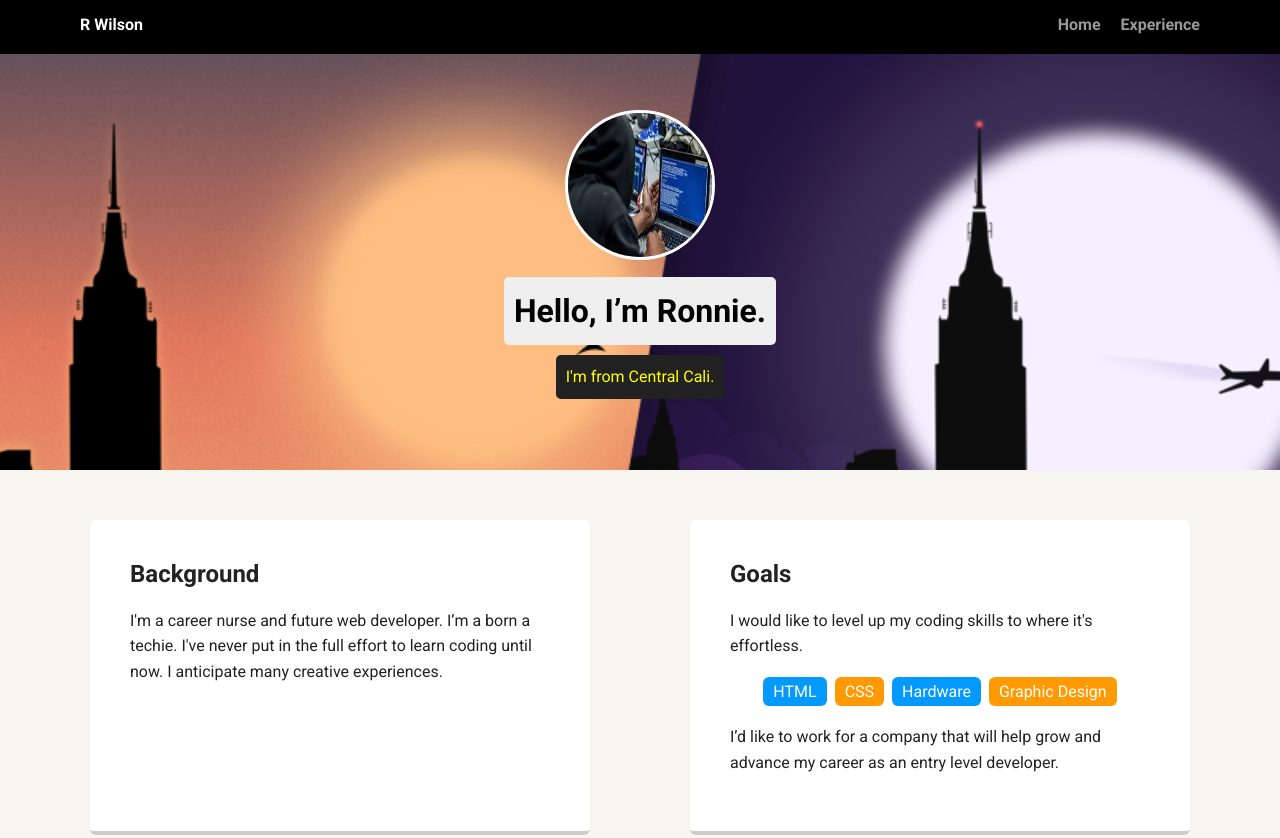
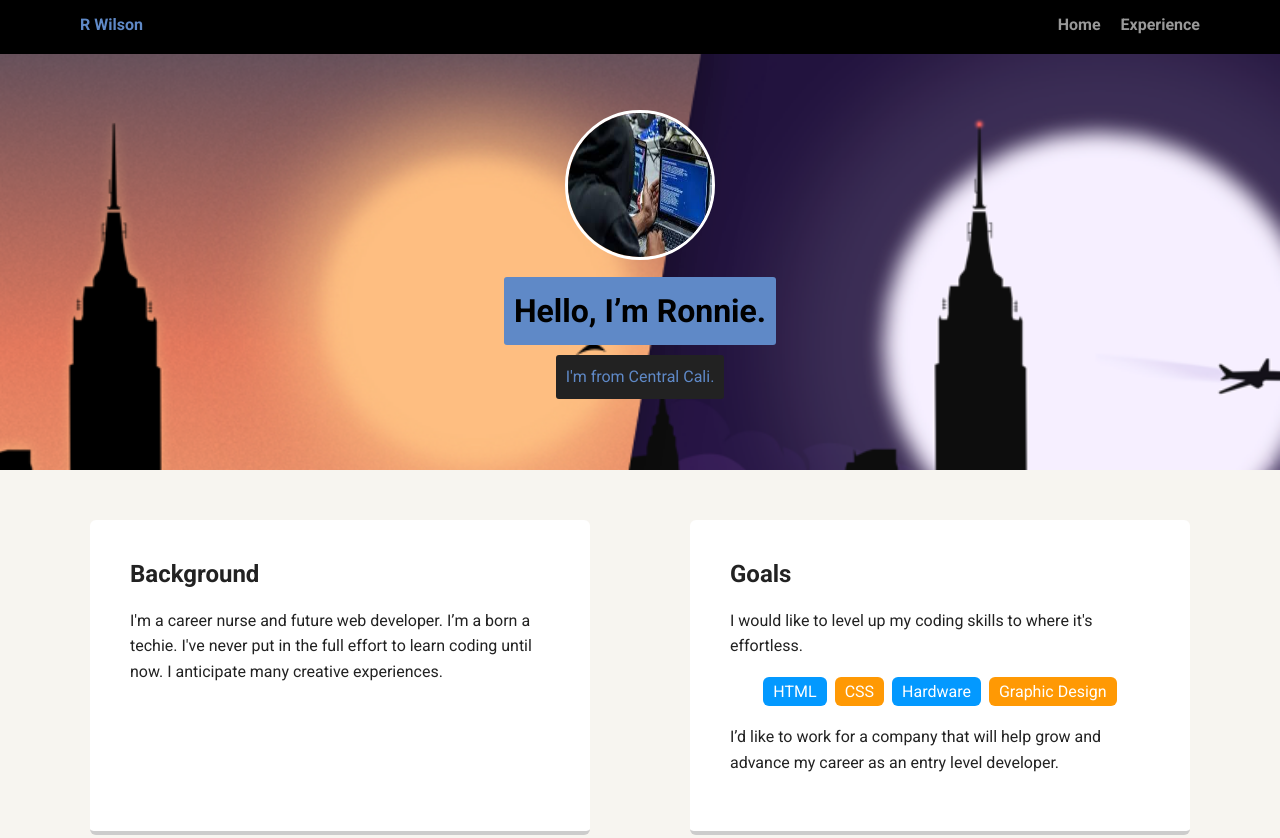
Before and after one commit to cdrxvdr/tecdeg-proj1, a plain HTML site: page index.html in a window 1280 px wide. Shown: the top 838 px of the page. Drawn offline with Linux system fonts and the light colour scheme; a web font is replaced by a local one.

Commit message:
color changes

```diff
--- a/styles.css
+++ b/styles.css
@@ -43,7 +43,7 @@ a:hover {
 .nav .name {
     display: block;
     margin-right: auto;
-    color: white;
+    color: #5F89C7;
 }
 .nav li {
   padding: 5px 10px 10px 10px;
@@ -74,19 +74,19 @@ header .profile-image {
   transition: all .5s;
 }
 header .profile-image:hover {
-  transform: scale(1.2) rotate(5deg);
+  transform: scale(1.2) rotate(-5deg);
 }
 .tag {
-  background-color: #efefef;
+  background-color: #5F89C7;
   color: black;
   padding: 10px;
-  border-radius: 5px;
+  border-radius: 3px;
   display: table;
   margin: 10px auto;
 }
 .location {
   background-color: #222;
-  color: yellow;
+  color: #5F89C7;
 }
 .card {
   margin: 30px;
```
